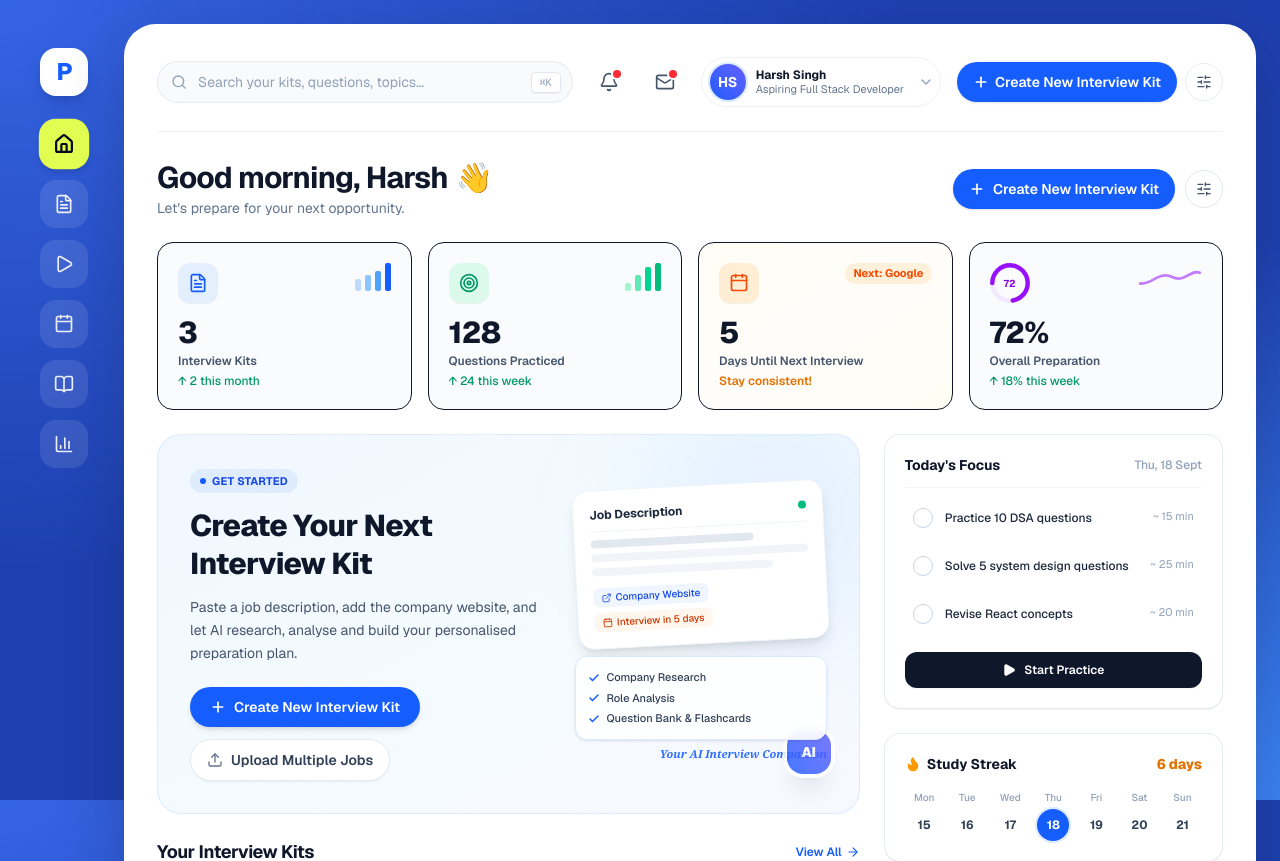
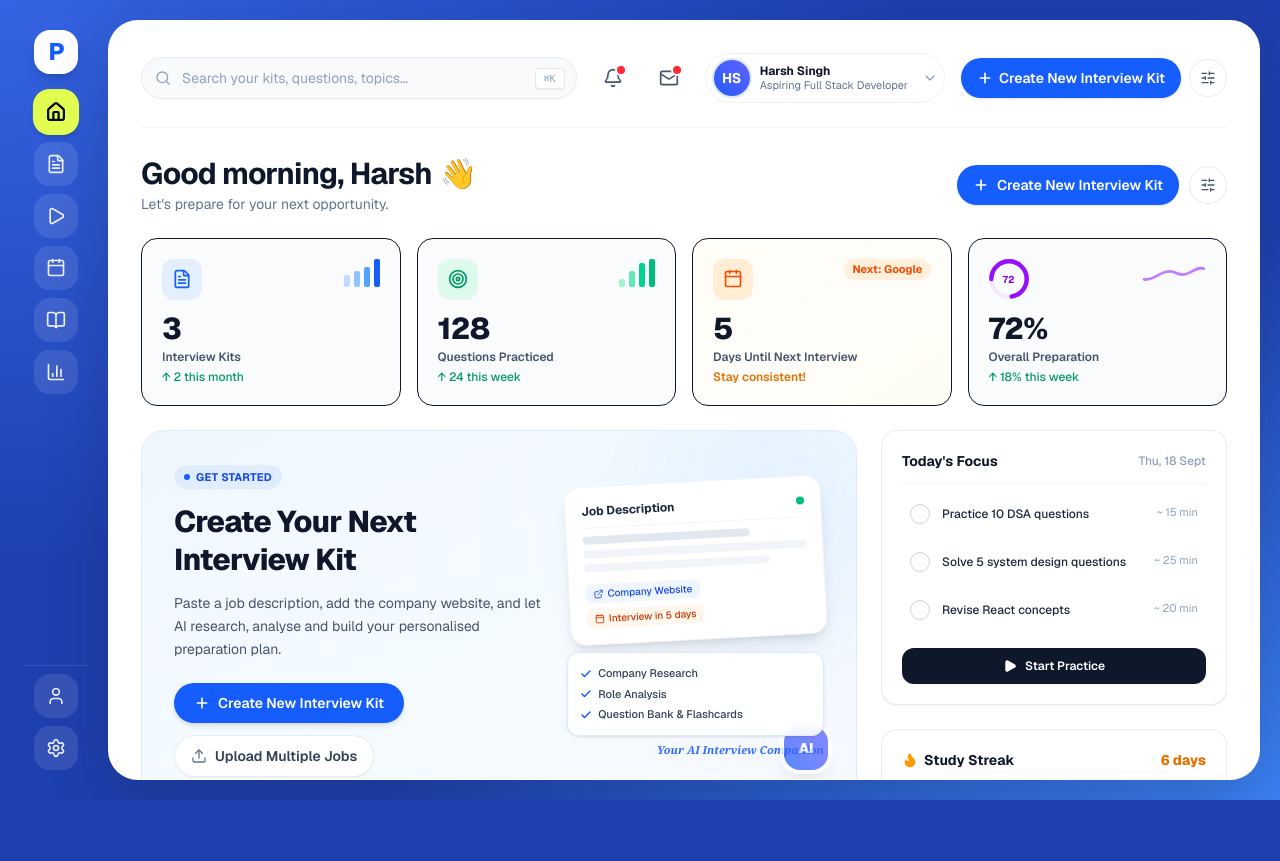
Before and after one commit to Harsh231075/trao, a Next.js app in the folder client/: page / in a window 1280 px wide. Shown: the top 861 px of the page. After the commit the page ends 800 px from the top, so only its background shows below. Built offline with nearby package versions, Linux system fonts and the light colour scheme.

Commit message:
fix: make sidebar fixed on desktop and isolate scrolling to inner page canvas

```diff
--- a/client/src/app/globals.css
+++ b/client/src/app/globals.css
@@ -16,9 +16,15 @@
   box-sizing: border-box;
 }
 
-body {
+html, body {
+  height: 100%;
+  max-height: 100%;
+  overflow: hidden;
   margin: 0;
   padding: 0;
+}
+
+body {
   background-color: #1e40af;
   background-image:
     radial-gradient(at 0% 0%, hsla(224, 76%, 55%, 1) 0, transparent 50%),
--- a/client/src/app/layout.tsx
+++ b/client/src/app/layout.tsx
@@ -31,19 +31,19 @@ export default function RootLayout({
     >
       <body
         suppressHydrationWarning
-        className="min-h-screen flex flex-col justify-center bg-blue-600"
+        className="h-screen max-h-screen overflow-hidden flex flex-col bg-blue-600 select-none"
       >
         {/* Outer Frame: Vibrant Royal Blue background matching Image 2 */}
         <div
           suppressHydrationWarning
-          className="w-full min-h-screen p-2 sm:p-4 md:p-5 lg:p-6 flex flex-row gap-2 sm:gap-4 md:gap-5 box-border"
+          className="w-full h-screen max-h-screen p-2 sm:p-3 md:p-4 lg:p-5 flex flex-row gap-2 sm:gap-3 md:gap-4 box-border overflow-hidden"
         >
-          {/* Left Navigation Rail */}
+          {/* Fixed Left Navigation Rail */}
           <Sidebar />
 
-          {/* Main White Elevated Canvas */}
-          <main className="flex-1 bg-white rounded-[26px] sm:rounded-[32px] shadow-[0_20px_60px_rgba(15,23,42,0.22)] border border-white/40 overflow-hidden flex flex-col">
-            <div className="flex-1 overflow-y-auto p-4 sm:p-6 lg:p-8">
+          {/* Main White Elevated Canvas - Only its interior is scrollable */}
+          <main className="flex-1 h-full max-h-full bg-white rounded-[24px] sm:rounded-[30px] shadow-[0_20px_60px_rgba(15,23,42,0.22)] border border-white/40 overflow-hidden flex flex-col min-w-0">
+            <div className="flex-1 h-full overflow-y-auto p-4 sm:p-6 lg:p-8 select-text">
               {children}
             </div>
           </main>
--- a/client/src/components/Sidebar.tsx
+++ b/client/src/components/Sidebar.tsx
@@ -13,7 +13,6 @@ import {
   BarChart3,
   User,
   Settings,
-  Sparkles,
 } from "lucide-react";
 
 interface NavItem {
@@ -40,19 +39,20 @@ export default function Sidebar() {
   const pathname = usePathname();
 
   return (
-    <aside className="w-16 md:w-20 shrink-0 flex flex-col items-center justify-between py-6 px-2 text-white select-none">
-      {/* Brand Logo */}
-      <div className="flex flex-col items-center gap-6">
+    <aside className="w-14 sm:w-16 md:w-18 shrink-0 h-full max-h-full flex flex-col items-center justify-between py-1.5 sm:py-2.5 px-1 text-white select-none overflow-hidden">
+      {/* Brand Logo + Main Navigation */}
+      <div className="flex flex-col items-center gap-3 sm:gap-4 w-full">
+        {/* Logo */}
         <Link
           href="/"
-          className="w-11 h-11 md:w-12 md:h-12 rounded-2xl bg-white text-blue-600 flex items-center justify-center font-black text-xl shadow-lg shadow-blue-900/30 hover:scale-105 transition-transform group"
+          className="w-10 h-10 sm:w-11 sm:h-11 rounded-2xl bg-white text-blue-600 flex items-center justify-center font-black text-xl shadow-lg shadow-blue-900/30 hover:scale-105 transition-transform shrink-0"
           title="PrepAI"
         >
-          <span className="font-extrabold text-2xl tracking-tighter text-blue-600">P</span>
+          <span className="font-extrabold text-xl sm:text-2xl tracking-tighter text-blue-600">P</span>
         </Link>
 
-        {/* Main Navigation */}
-        <nav className="flex flex-col items-center gap-3">
+        {/* Main Nav Items */}
+        <nav className="flex flex-col items-center gap-1.5 sm:gap-2 w-full">
           {mainNavItems.map((item) => {
             const Icon = item.icon;
             const isActive =
@@ -65,13 +65,13 @@ export default function Sidebar() {
                 key={item.href}
                 href={item.href}
                 title={item.name}
-                className={`group relative w-11 h-11 md:w-12 md:h-12 rounded-2xl flex items-center justify-center transition-all duration-200 ${
+                className={`group relative w-10 h-10 sm:w-11 sm:h-11 rounded-2xl flex items-center justify-center transition-all duration-200 shrink-0 ${
                   isActive
                     ? "bg-[#E2FD52] text-slate-950 shadow-md scale-105"
                     : "bg-white/10 text-white/90 hover:bg-white/20 hover:text-white hover:scale-105"
                 }`}
               >
-                <Icon className={`w-5 h-5 transition-transform group-hover:scale-110 ${isActive ? "stroke-[2.5]" : ""}`} />
+                <Icon className={`w-4 h-4 sm:w-5 sm:h-5 transition-transform group-hover:scale-110 ${isActive ? "stroke-[2.5]" : ""}`} />
 
                 {/* Tooltip */}
                 <span className="absolute left-full ml-3 px-2.5 py-1 bg-slate-900 text-white text-xs font-medium rounded-md opacity-0 pointer-events-none group-hover:opacity-100 transition-opacity z-50 whitespace-nowrap shadow-lg">
@@ -83,8 +83,8 @@ export default function Sidebar() {
         </nav>
       </div>
 
-      {/* Bottom Actions */}
-      <div className="flex flex-col items-center gap-3">
+      {/* Bottom Actions (Profile & Settings) */}
+      <div className="flex flex-col items-center gap-1.5 sm:gap-2 w-full shrink-0 pt-2 border-t border-white/10">
         {bottomNavItems.map((item) => {
           const Icon = item.icon;
           const isActive = pathname.startsWith(item.href);
@@ -94,13 +94,13 @@ export default function Sidebar() {
               key={item.href}
               href={item.href}
               title={item.name}
-              className={`group relative w-11 h-11 md:w-12 md:h-12 rounded-2xl flex items-center justify-center transition-all duration-200 ${
+              className={`group relative w-10 h-10 sm:w-11 sm:h-11 rounded-2xl flex items-center justify-center transition-all duration-200 shrink-0 ${
                 isActive
                   ? "bg-[#E2FD52] text-slate-950 shadow-md scale-105"
                   : "bg-white/10 text-white/90 hover:bg-white/20 hover:text-white hover:scale-105"
               }`}
             >
-              <Icon className="w-5 h-5 transition-transform group-hover:scale-110" />
+              <Icon className="w-4 h-4 sm:w-5 sm:h-5 transition-transform group-hover:scale-110" />
               <span className="absolute left-full ml-3 px-2.5 py-1 bg-slate-900 text-white text-xs font-medium rounded-md opacity-0 pointer-events-none group-hover:opacity-100 transition-opacity z-50 whitespace-nowrap shadow-lg">
                 {item.name}
               </span>
```
